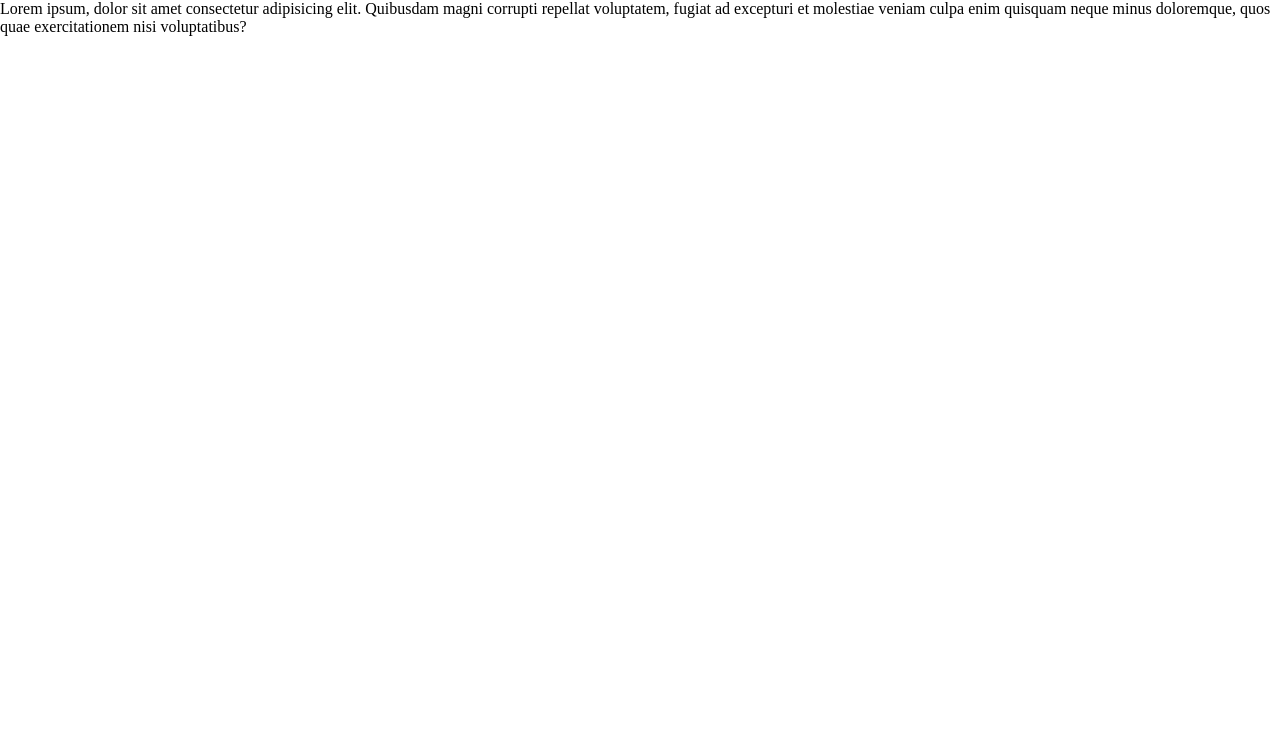
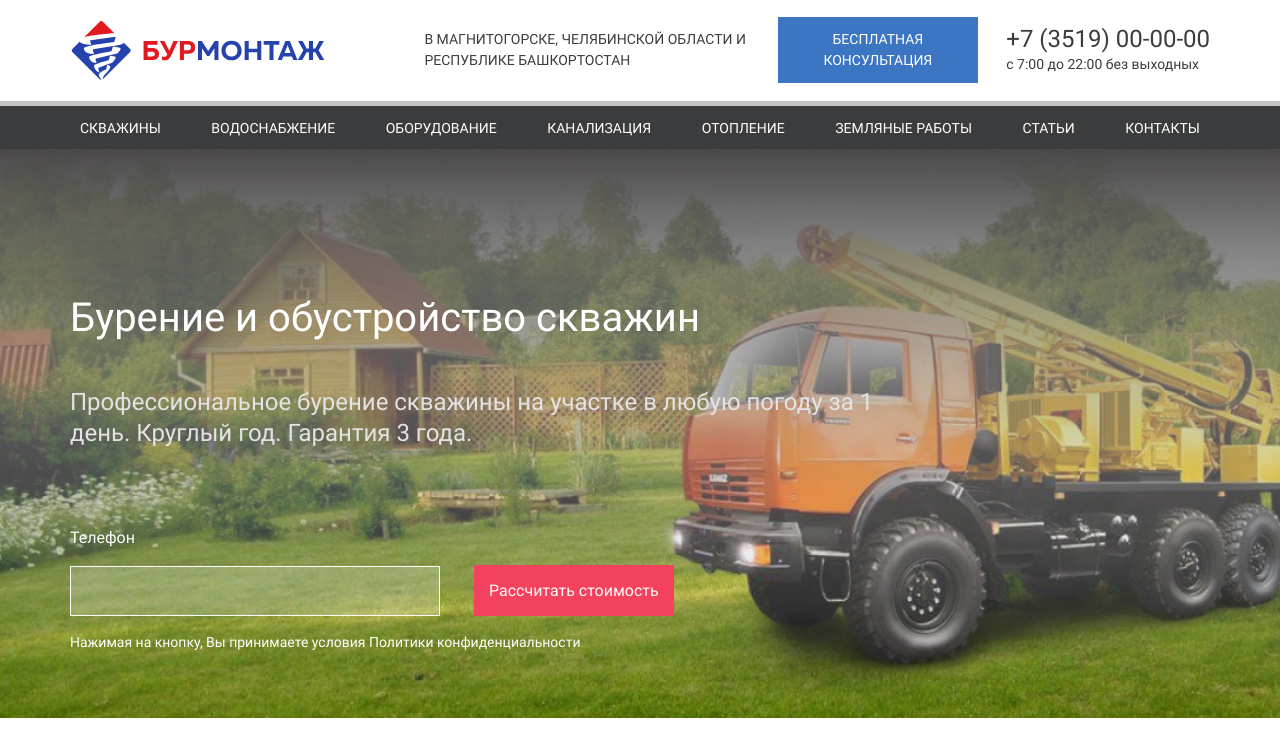
Before and after one commit to Royal-Aver/Drilling-of-the-wells, a website: page app/index.html in a window 1280 px wide. Drawn offline with nearby package versions, Linux system fonts and the light colour scheme; files that its build step writes are made by us from their sources.

Commit message:
added header and top-section

```diff
--- a/app/index.html
+++ b/app/index.html
@@ -1,17 +1,113 @@
 <!DOCTYPE html>
-<html lang="en">
+<html lang="ru">
 
 <head>
 	<meta charset="UTF-8">
 	<meta http-equiv="X-UA-Compatible" content="IE=edge">
 	<meta name="viewport" content="width=device-width, initial-scale=1.0">
 	<link rel="stylesheet" href="css/style.min.css">
-	<title>Document</title>
+	<title>Бурение скважин | Главная страница></title>
 </head>
 
 <body>
-	Lorem ipsum, dolor sit amet consectetur adipisicing elit. Quibusdam magni corrupti repellat voluptatem, fugiat ad
-	excepturi et molestiae veniam culpa enim quisquam neque minus doloremque, quos quae exercitationem nisi voluptatibus?
+	<header class="header">
+		<div class="container">
+
+			<div class="header-top">
+				<a href="" class="logo">
+					<img class="logo__img" src="images/header/logo.svg">
+				</a>
+				<span class="header-top__text">
+					в Магнитогорске, Челябинской области и Республике Башкортостан
+				</span>
+				<a class="header-top__link" href="#">
+					Бесплатная консультация
+				</a>
+				<div class="header-top__contact">
+					<a class="header-top__phone" href="+73519000000">+7 (3519) 00-00-00</a>
+					<span class="header-top__time-work">
+						с 7:00 до 22:00 без выходных
+					</span>
+				</div>
+			</div>
+		</div>
+
+		<div class="header-bottom">
+			<div class="container">
+				<nav class="menu">
+					<ul class="menu__list">
+						<li class="menu__item">
+							<a class="menu__link" href="#">
+								Скважины
+							</a>
+						</li>
+						<li class="menu__item">
+							<a class="menu__link" href="#">
+								Водоснабжение
+							</a>
+						</li>
+						<li class="menu__item">
+							<a class="menu__link" href="#">
+								Оборудование
+							</a>
+						</li>
+						<li class="menu__item">
+							<a class="menu__link" href="#">
+								Канализация
+							</a>
+						</li>
+						<li class="menu__item">
+							<a class="menu__link" href="#">
+								Отопление
+							</a>
+						</li>
+						<li class="menu__item">
+							<a class="menu__link" href="#">
+								Земляные работы
+							</a>
+						</li>
+						<li class="menu__item">
+							<a class="menu__link" href="#">
+								Статьи
+							</a>
+						</li>
+						<li class="menu__item">
+							<a class="menu__link" href="#">
+								Контакты
+							</a>
+						</li>
+					</ul>
+				</nav>
+			</div>
+		</div>
+	</header>
+
+	<main class="main">
+		<section class="top" style="background-image: url(images/top/bg.jpg);">
+			<div class="container">
+				<h1 class="title top__title">
+					Бурение и обустройcтво скважин
+				</h1>
+				<p class="top__text">
+					Профессиональное бурение скважины на участке в любую погоду за 1 день. Круглый год. Гарантия 3 года.
+				</p>
+
+				<form class="form" action="#">
+					<span class="form__text-phone">
+						Телефон
+					</span>
+					<input class="form__input-tel" type="tel" name="tel">
+					<button class="form__btn" type="submit">
+						Рассчитать стоимость
+					</button>
+					<span class="form__privacy-policy">
+						Нажимая на кнопку, Вы принимаете условия Политики конфиденциальности
+					</span>
+				</form>
+			</div>
+		</section>
+	</main>
+
 
 	<script src="js/main.min.js"></script>
 </body>
--- a/app/scss/_fonts.scss
+++ b/app/scss/_fonts.scss
@@ -0,0 +1,8 @@
+@font-face {
+	font-family: "roboto-regular";
+	font-weight: 400;
+	font-style: normal;
+	src: local("roboto-regular"), url(../fonts/Roboto-Regular.woff2) format ("woff2");
+	src: local("roboto-regular"), url(../fonts/Roboto-Regular.woff) format ("woff");
+	font-display: swap;
+}
--- a/app/scss/_global.scss
+++ b/app/scss/_global.scss
@@ -0,0 +1,16 @@
+body {
+	@extend %roboto-400;
+	font-size: 16px;
+	line-height: 1.2;
+}
+
+.container {
+	max-width: 1160px;
+	margin: 0 auto;
+	padding: 0 10px;
+}
+
+.title {
+	@extend %roboto-400;
+	font-size: 40px;
+}
--- a/app/scss/_vars.scss
+++ b/app/scss/_vars.scss
@@ -0,0 +1,7 @@
+$default: #4b4a4a;
+$title: #242424;
+
+%roboto-400 {
+	font-family: "roboto-regular", sans-serif;
+	font-weight: 400;
+}
--- /dev/null
+++ b/app/scss/components/_top.scss
@@ -0,0 +1,22 @@
+.top {
+	background-repeat: no-repeat;
+	background-size: cover;
+	background-position: top center;
+	padding: 145px 0 65px;
+	color: #ffffff;
+
+	&__title {
+		max-width: 650px;
+		margin-bottom: 45px;
+	}
+
+	&__text {
+		color: #e4e3e3;
+		font-size: 24px;
+		line-height: 1.3;
+		max-width: 825px;
+		margin-bottom: 75px;
+	}
+}
+
+@import "index/form-top";
--- /dev/null
+++ b/app/scss/index/_form-top.scss
@@ -0,0 +1,32 @@
+.form {
+	&__text-phone {
+		display: block;
+		line-height: 1.6;
+		margin-bottom: 15px;
+	}
+
+	&__input-tel {
+		background-color: rgba(255, 255, 255, 0.2);
+		border: 1px solid #fbfbfb;
+		color: #ffffff;
+		max-width: 370px;
+		width: 100%;
+		height: 50px;
+		margin-right: 30px;
+	}
+
+	&__btn {
+		color: #fbfbfb;
+		background-color: #f4415e;
+		padding: 0 15px;
+		border: none;
+		line-height: 3.2;
+		margin-bottom: 17px;
+	}
+
+	&__privacy-policy {
+		display: block;
+		font-size: 14px;
+		line-height: 1.4;
+	}
+}
--- /dev/null
+++ b/app/scss/index/header/_header-bottom.scss
@@ -0,0 +1,44 @@
+.header-bottom {
+	background-color: #3b3c3d;
+	border-top: 5px solid #c4c4c4;
+	position: relative;
+	z-index: 1;
+}
+
+.menu {
+	&__list {
+		display: flex;
+		justify-content: space-between;
+		text-transform: uppercase;
+		padding: 12px 5px;
+	}
+
+	&__link {
+		color: #ffffff;
+		font-size: 14px;
+		position: relative;
+		padding: 0 5px;
+		transition: color 0.7s, height 0.7s;
+
+		&:before {
+			content: "";
+			position: absolute;
+			height: 0;
+			width: 100%;
+
+			top: -19px;
+			left: 0;
+			background-color: #c9853c;
+			transition: height 0.7s;
+		}
+
+		&:hover:before {
+			height: 5px;
+			z-index: 33;
+		}
+
+		&:hover {
+			color: #c9853c;
+		}
+	}
+}
--- /dev/null
+++ b/app/scss/index/header/_header-top.scss
@@ -0,0 +1,33 @@
+.header-top {
+	display: flex;
+	justify-content: space-between;
+	align-items: center;
+	font-size: 14px;
+	line-height: 1.5;
+	color: #3b3c3d;
+	padding: 17px 0 18px;
+
+	&__text {
+		max-width: 325px;
+		text-transform: uppercase;
+		margin-left: 70px;
+	}
+
+	&__link {
+		color: #ffffff;
+		background-color: #3c75c1;
+		text-transform: uppercase;
+		width: 200px;
+		padding: 12px 43px;
+		text-align: center;
+	}
+
+	&__phone {
+		font-size: 24px;
+		line-height: 1.2;
+	}
+
+	&__time-work {
+		display: block;
+	}
+}
--- a/app/scss/style.scss
+++ b/app/scss/style.scss
@@ -3,4 +3,8 @@
 @import "reset";
 @import "global";
 
+@import "index/header/header-top";
+@import "index/header/header-bottom";
+@import "components/top";
+
 @import "media";
```
Also changed, not shown: app/fonts/Roboto-Regular.woff (added), app/fonts/Roboto-Regular.woff2 (added), app/images/header/logo.svg (added), app/images/top/bg.jpg (added).
